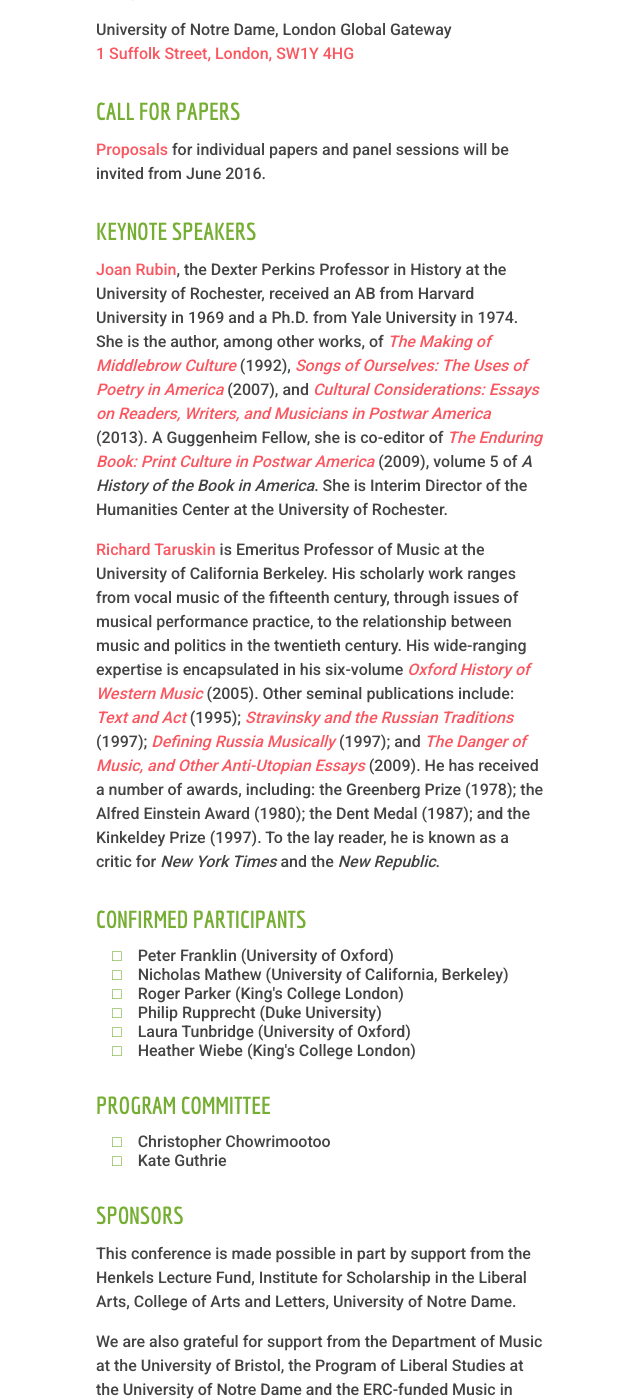
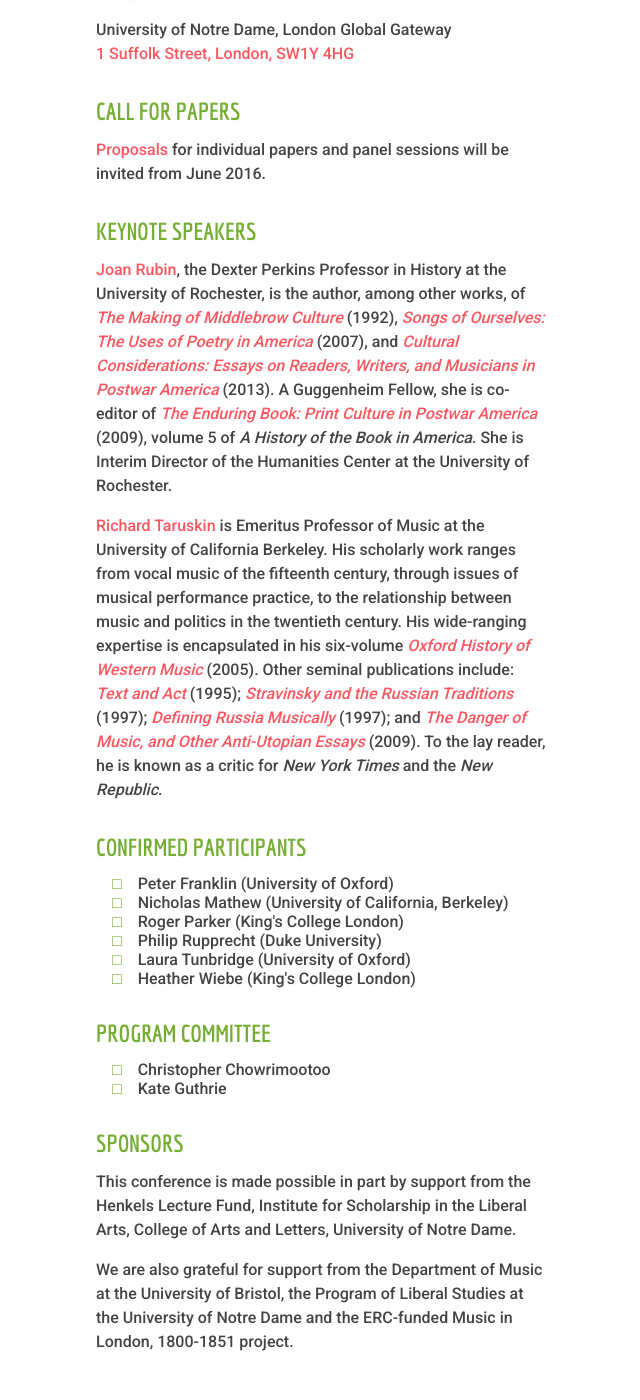
Before and after one commit to musicandthemiddlebrow/musicandthemiddlebrow.github.io, a Jekyll site: the page built from events.html, in a window 1280 px wide and 1400 px high, scrolled down 733 px. Shown: the whole window, without its empty margins (169-809 px from the left). Built offline with Jekyll 4.4.1, drawn with Linux system fonts in a browser that asks for light colours; some of the changed text lies outside the part shown.

Commit message:
Update events.html

```diff
--- a/events.html
+++ b/events.html
@@ -35,8 +35,7 @@
 
 <h3>Keynote Speakers</h3>
   <p><a href="http://www.rochester.edu/college/his/faculty/rubin_joan/index.html">Joan Rubin</a>,
-    the Dexter Perkins Professor in History at the University of Rochester, received an AB from Harvard University
-    in 1969 and a Ph.D. from Yale University in 1974. She is the author, among other works, of
+    the Dexter Perkins Professor in History at the University of Rochester, is the author, among other works, of
     <em><a href="http://uncpress.unc.edu/browse/book_detail?title_id=579">The Making of Middlebrow Culture</a></em> (1992),
     <em><a href="http://www.hup.harvard.edu/catalog.php?isbn=9780674035126">Songs of Ourselves: The Uses of Poetry in America</a></em> (2007),
     and <em><a href="http://www.umass.edu/umpress/title/cultural-considerations">Cultural Considerations: Essays on Readers, Writers, and Musicians in Postwar America</a></em> (2013).
@@ -54,9 +53,7 @@
     <em><a href="http://www.ucpress.edu/book.php?isbn=9780520070998">Stravinsky and the Russian Traditions</a></em> (1997);
     <em><a href="http://press.princeton.edu/titles/6039.html">Defining Russia Musically</a></em> (1997);
     and <em><a href="http://www.ucpress.edu/book.php?isbn=9780520268050">The Danger of Music, and Other Anti-Utopian Essays</a></em> (2009).
-    He has received a number of awards, including: the Greenberg Prize (1978); the Alfred Einstein Award (1980);
-    the Dent Medal (1987); and the Kinkeldey Prize (1997). To the lay reader, he
-    is known as a critic for <em>New York Times</em> and the <em>New Republic</em>.
+    To the lay reader, he is known as a critic for <em>New York Times</em> and the <em>New Republic</em>.
 
 <h3>Confirmed Participants</h3>
   <ul>
```
Also changed, not shown: other parts of events.html (+2 -0 lines).
